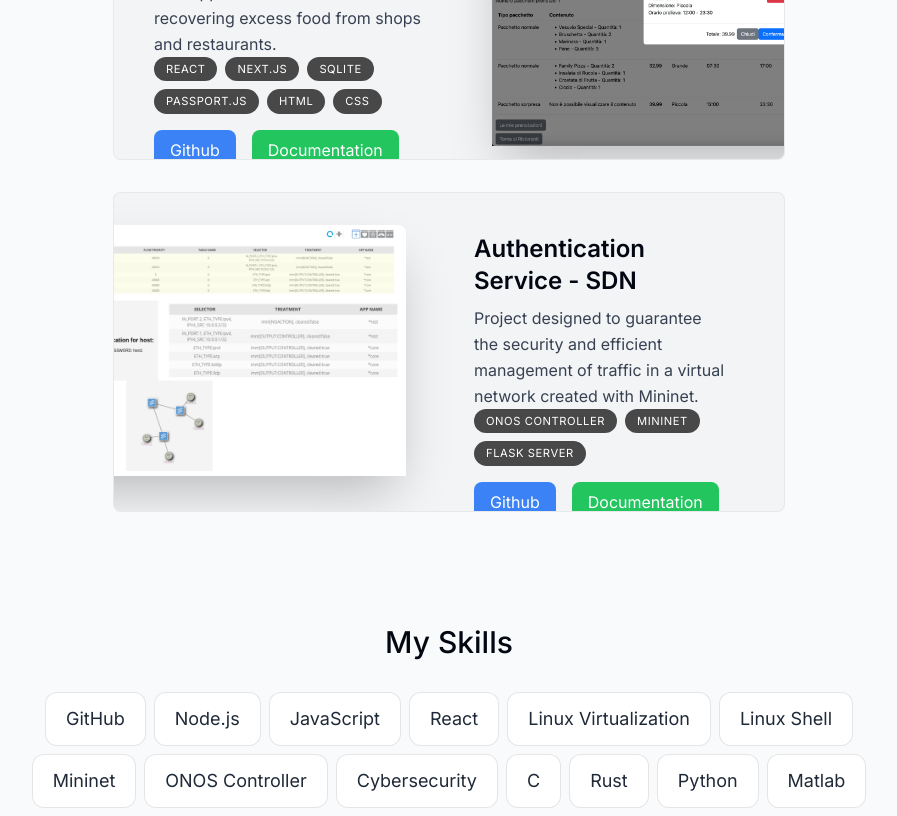
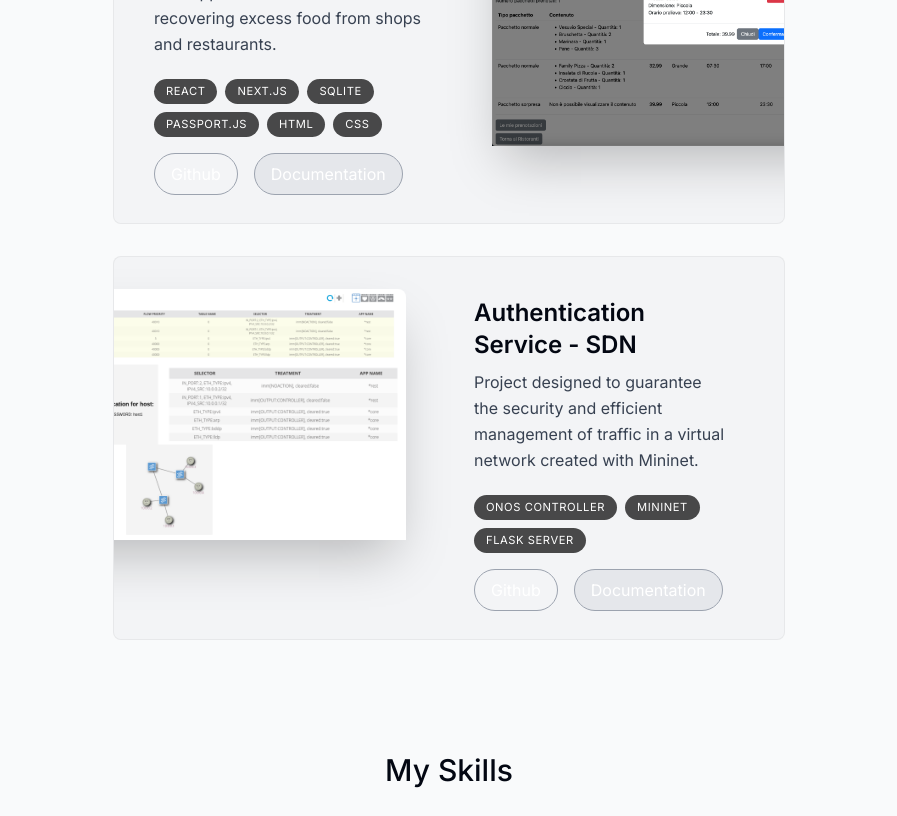
Before and after one commit to PietroMarrone01/my_portfolio, a Next.js app: page / in a window 1280 px wide. Shown: the part 1440-2256 px from the top of the page, without its empty margins (191-1088 px from the left). Built offline with nearby package versions, Linux system fonts and the light colour scheme.

Commit message:
buttons4

```diff
--- a/components/project.tsx
+++ b/components/project.tsx
@@ -38,7 +38,7 @@ export default function Project({
       }}
       className="group mb-3 sm:mb-8 last:mb-0"
     >
-      <section className="bg-gray-100 max-w-[42rem] border border-black/5 rounded-lg overflow-hidden sm:pr-8 relative sm:h-[20rem] hover:bg-gray-200 transition sm:group-even:pl-8 dark:text-white dark:bg-white/10 dark:hover:bg-white/20">
+      <section className="bg-gray-100 max-w-[42rem] border border-black/5 rounded-lg overflow-hidden sm:pr-8 relative sm:h-[24rem] hover:bg-gray-200 transition sm:group-even:pl-8 dark:text-white dark:bg-white/10 dark:hover:bg-white/20">
         <div className="pt-4 pb-7 px-5 sm:pl-10 sm:pr-2 sm:pt-10 sm:max-w-[50%] flex flex-col h-full sm:group-even:ml-[18rem]">
           <h3 className="text-2xl font-semibold">{title}</h3>
           <p className="mt-2 leading-relaxed text-gray-700 dark:text-white/70">
@@ -59,7 +59,7 @@ export default function Project({
               href={githubUrl}
               target="_blank"
               rel="noopener noreferrer"
-              className="bg-blue-500 text-white px-4 py-2 rounded-lg hover:bg-blue-600 transition"
+              className="text-white border border-gray-400 px-4 py-2 rounded-full bg-transparent hover:bg-gray-200 hover:text-black transition"
             >
               Github
             </a>
@@ -67,7 +67,7 @@ export default function Project({
               href={documentationUrl}
               target="_blank"
               rel="noopener noreferrer"
-              className="bg-green-500 text-white px-4 py-2 rounded-lg hover:bg-green-600 transition"
+              className="text-white border border-gray-400 px-4 py-2 rounded-full bg-gray-200 hover:bg-gray-300 hover:text-black transition"
             >
               Documentation
             </a>
```
